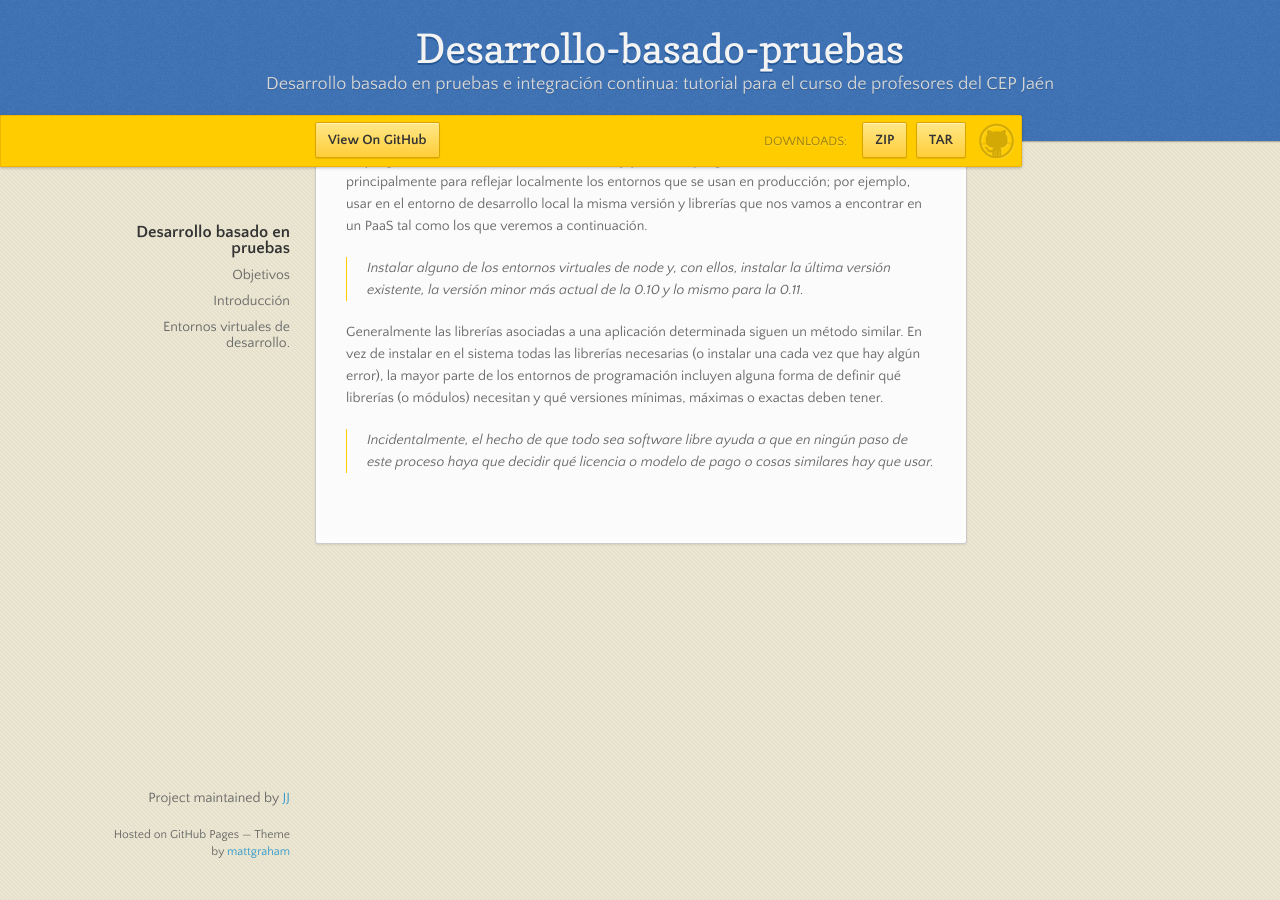
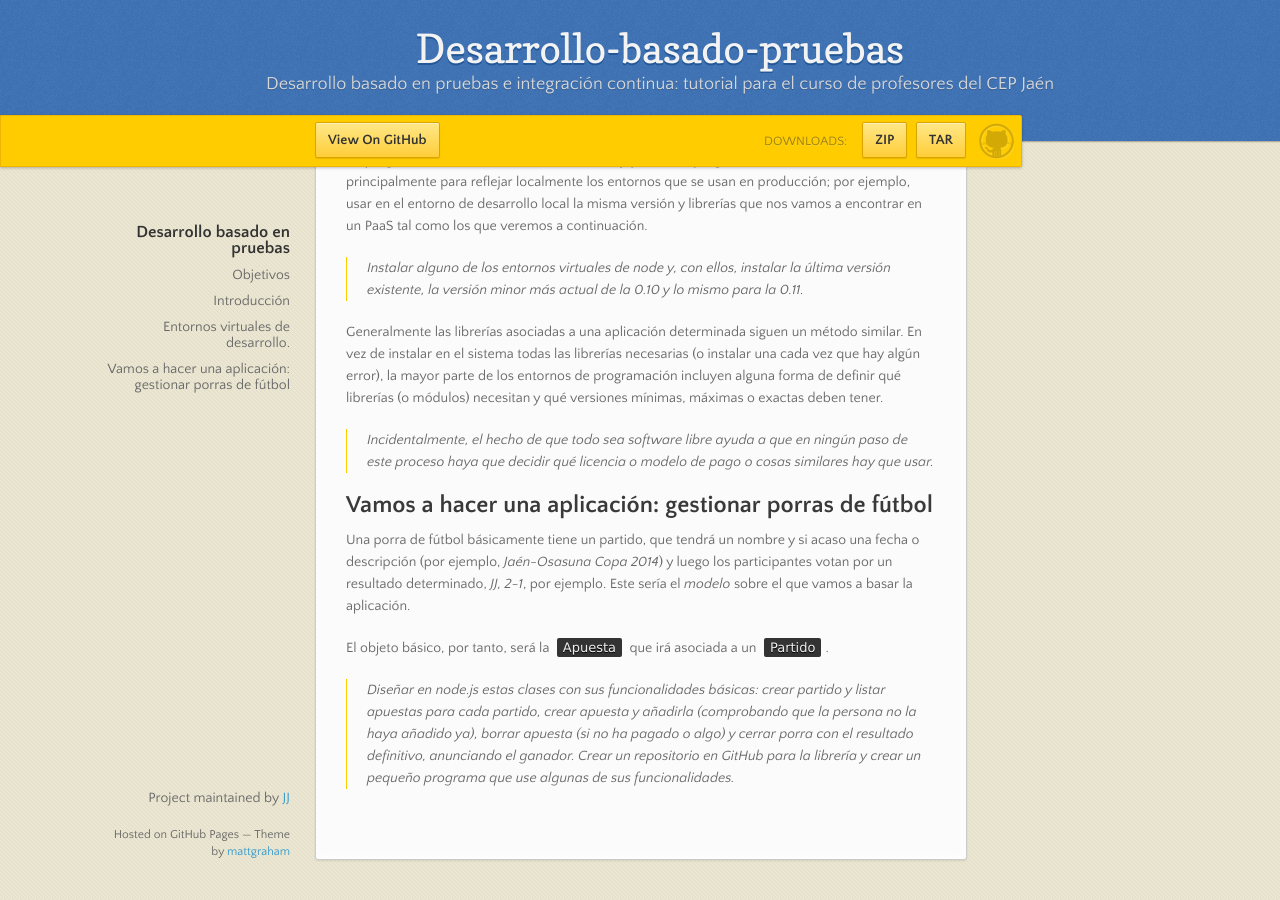
Before and after one commit to JJ/desarrollo-basado-pruebas, a Jekyll site: the page built from index.md, in a window 1280 px wide and 900 px high, scrolled down 1948 px. Built offline with Jekyll 4.4.1, drawn with Linux system fonts in a browser that asks for light colours; nearby versions of some CDN libraries.

Commit message:
Sync gh-pages with master

```diff
--- a/index.md
+++ b/index.md
@@ -127,3 +127,22 @@ mínimas, máximas o exactas deben tener.
 >Incidentalmente, el hecho de que todo sea software libre ayuda a que
 >en ningún paso de este proceso haya que decidir qué licencia o modelo
 >de pago o cosas similares hay que usar.
+
+## Vamos a hacer una aplicación: gestionar porras de fútbol
+
+Una porra de fútbol básicamente tiene un partido, que tendrá un nombre
+y si acaso una fecha o descripción (por ejemplo, *Jaén-Osasuna Copa
+2014*) y luego los participantes votan por un resultado determinado,
+*JJ, 2-1*, por ejemplo. Este sería el *modelo* sobre el que vamos a
+basar la aplicación.
+
+El objeto básico, por tanto, será la `Apuesta` que irá asociada a un
+`Partido`.
+
+>Diseñar en node.js estas clases con sus funcionalidades básicas:
+>crear partido y listar apuestas para cada partido, crear apuesta y añadirla
+>(comprobando que la persona no la haya añadido ya), borrar apuesta
+>(si no ha pagado o algo) y cerrar porra con el resultado definitivo,
+>anunciando el ganador. Crear un repositorio en GitHub para la
+>librería y crear un pequeño programa que use algunas de sus
+>funcionalidades.
```
Also changed, not shown: README.md.
